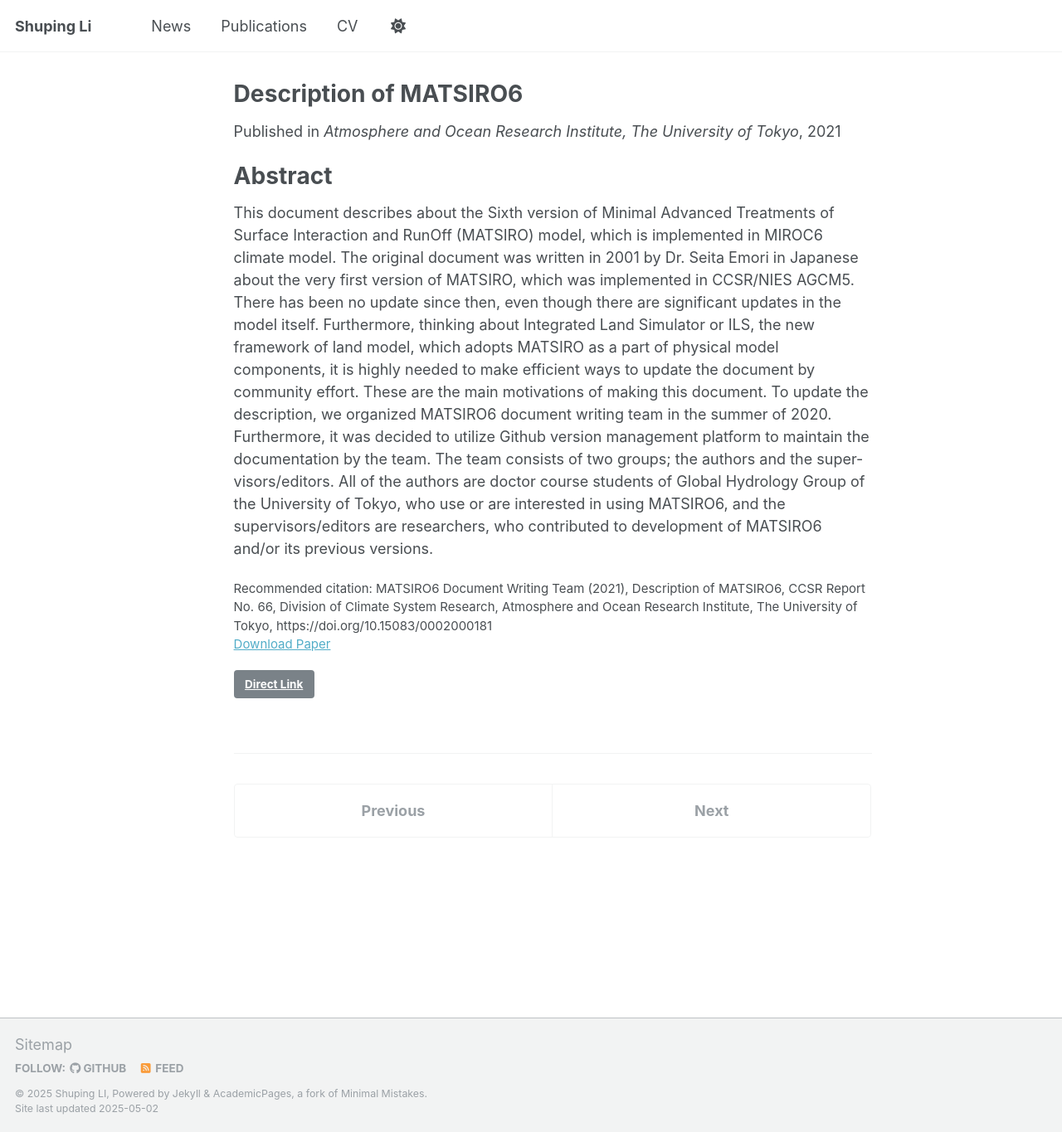
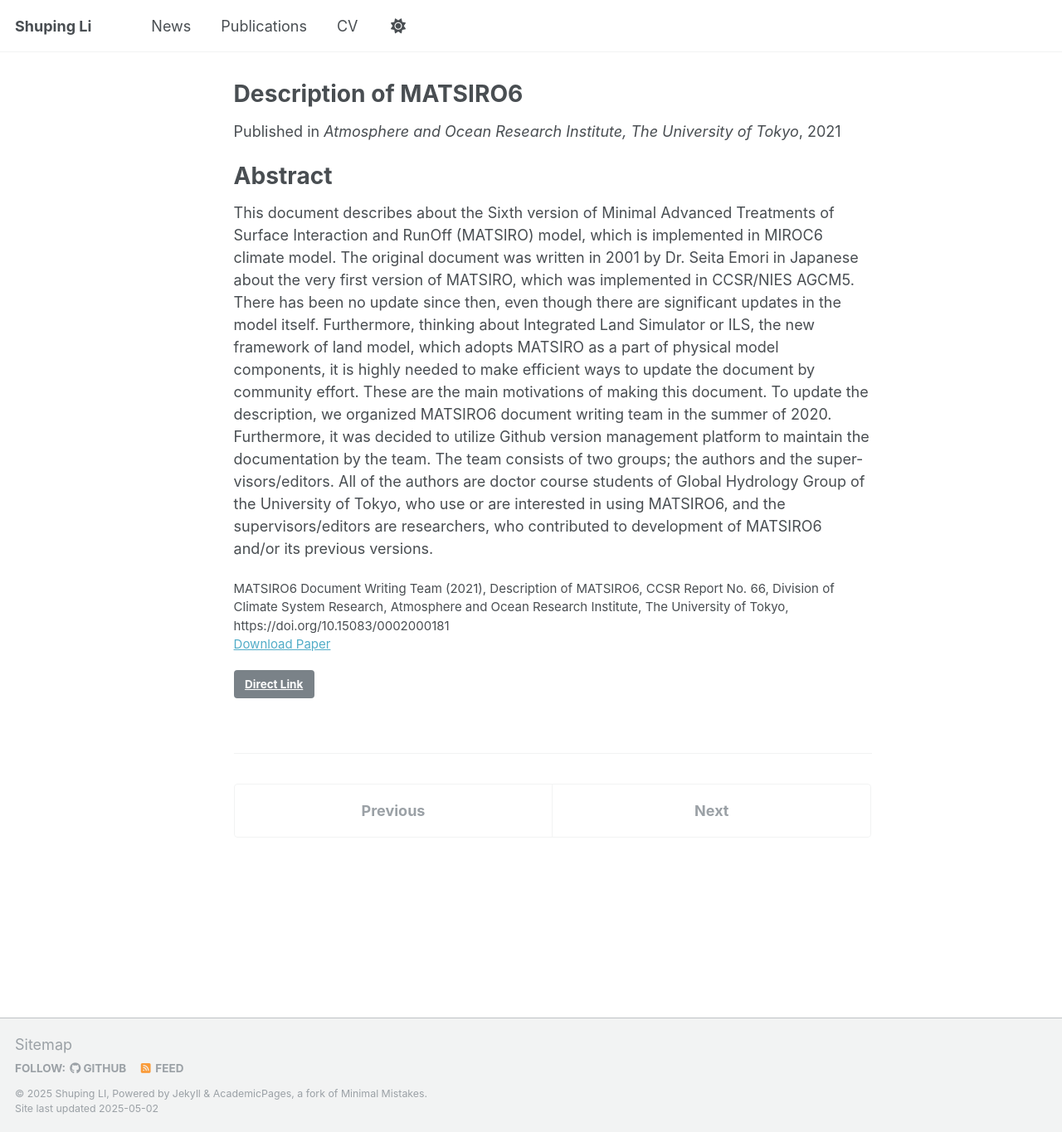
Before and after one commit to shuping-li/shuping-li.github.io, a Jekyll site: the page built from _publications/2021-05-31-matsiro6.md, in a window 1280 px wide and 1365 px high. Shown: the whole window at 83% size. Built offline with Jekyll 4.4.1, drawn with Linux system fonts in a browser that asks for light colours.

Commit message:
Update single.html

```diff
--- a/_layouts/single.html
+++ b/_layouts/single.html
@@ -31,7 +31,7 @@ layout: default
             <p class="page__meta"><i class="fa fa-clock" aria-hidden="true"></i> {% include read-time.html %}</p>
           {% endif %}
         {% if page.modified %}
-          <p class="page__date"><strong><i class="fa fa-fw fa-calendar" aria-hidden="true"></i> {{ site.data.ui-text[site.locale].date_label | default: "Published:" }}</strong> <time datetime="{{ page.modified | date: "%Y-%m-%d" }}">{{ page.modified | date: "%B %d, %Y" }}</time></p>
+          <p class="page__date"><strong><i class="fa fa-fw fa-calendar" aria-hidden="true"></i> {{ site.data.ui-text[site.locale].date_label }}</strong> <time datetime="{{ page.modified | date: "%Y-%m-%d" }}">{{ page.modified | date: "%B %d, %Y" }}</time></p>
         {% endif %}
 
         {% if page.collection == 'teaching' %}
@@ -39,7 +39,7 @@ layout: default
         {% elsif page.venue and page.date %}
           <p>Published in <i>{{ page.venue }}</i>, {{ page.date | default: "1900-01-01" | date: "%Y" }} </p>
         {% elsif page.date %}
-          <p class="page__date"><strong><i class="fa fa-fw fa-calendar" aria-hidden="true"></i> {{ site.data.ui-text[site.locale].date_label | default: "Published:" }}</strong> <time datetime="{{ page.date | date_to_xmlschema }}">{{ page.date | default: "1900-01-01" | date: "%B %d, %Y" }}</time></p>
+          <p class="page__date"><strong><i class="fa fa-fw fa-calendar" aria-hidden="true"></i> {{ site.data.ui-text[site.locale].date_label }}</strong> <time datetime="{{ page.date | date_to_xmlschema }}">{{ page.date | default: "1900-01-01" | date: "%B %d, %Y" }}</time></p>
         {% endif %}
         </header>
       {% endunless %}
@@ -48,25 +48,25 @@ layout: default
         {{ content }}
 
         {% if page.citation and page.paperurl and page.slidesurl and page.bibtexurl %}
-          <p style="font-size: smaller">Recommended citation: {{ page.citation }}<br /><a href="{{ page.paperurl }}">Download Paper</a> | <a href="{{ page.slidesurl }}">Download Slides</a> | <a href="{{ page.bibtexurl }}">Download Bibtex</a></p>
+          <p style="font-size: smaller">{{ page.citation }}<br /><a href="{{ page.paperurl }}">Download Paper</a> | <a href="{{ page.slidesurl }}">Download Slides</a> | <a href="{{ page.bibtexurl }}">Download Bibtex</a></p>
         {% elsif page.citation and page.paperurl and page.slidesurl %}
-          <p style="font-size: smaller">Recommended citation: {{ page.citation }}<br /><a href="{{ page.paperurl }}">Download Paper</a> | <a href="{{ page.slidesurl }}">Download Slides</a></p>
+          <p style="font-size: smaller">{{ page.citation }}<br /><a href="{{ page.paperurl }}">Download Paper</a> | <a href="{{ page.slidesurl }}">Download Slides</a></p>
         {% elsif page.citation and page.paperurl and page.bibtexurl %}
-          <p style="font-size: smaller">Recommended citation: {{ page.citation }}<br /><a href="{{ page.paperurl }}">Download Paper</a> | <a href="{{ page.bibtexurl }}">Download Bibtex</a></p>
+          <p style="font-size: smaller">{{ page.citation }}<br /><a href="{{ page.paperurl }}">Download Paper</a> | <a href="{{ page.bibtexurl }}">Download Bibtex</a></p>
         {% elsif page.citation and page.paperurl %}
-          <p style="font-size: smaller">Recommended citation: {{ page.citation }}<br /><a href="{{ page.paperurl }}">Download Paper</a></p>
+          <p style="font-size: smaller">{{ page.citation }}<br /><a href="{{ page.paperurl }}">Download Paper</a></p>
         {% elsif page.citation and page.slidesurl and page.bibtexurl %}
-          <p style="font-size: smaller">Recommended citation: {{ page.citation }}<br /><a href="{{ page.slidesurl }}">Download Slides</a> | <a href="{{ page.bibtexurl }}">Download Bibtex</a></p>
+          <p style="font-size: smaller">{{ page.citation }}<br /><a href="{{ page.slidesurl }}">Download Slides</a> | <a href="{{ page.bibtexurl }}">Download Bibtex</a></p>
         {% elsif page.citation and page.slidesurl %}
-          <p style="font-size: smaller">Recommended citation: {{ page.citation }}<br /><a href="{{ page.slidesurl }}">Download Slides</a></p>
+          <p style="font-size: smaller">{{ page.citation }}<br /><a href="{{ page.slidesurl }}">Download Slides</a></p>
         {% elsif page.slidesurl and page.bibtexurl %}
           <p style="font-size: smaller"><a href="{{ page.slidesurl }}">Download Slides</a> | <a href="{{ page.bibtexurl }}">Download Bibtex</a></p>
         {% elsif page.paperurl and page.bibtexurl %}
           <p style="font-size: smaller"><a href="{{ page.paperurl }}">Download Paper</a> | <a href="{{ page.bibtexurl }}">Download Bibtex</a></p>
         {% elsif page.citation and page.bibtexurl %}
-          <p style="font-size: smaller">Recommended citation: {{ page.citation }}<br /><a href="{{ page.bibtexurl }}">Download Bibtex</a></p>
+          <p style="font-size: smaller">{{ page.citation }}<br /><a href="{{ page.bibtexurl }}">Download Bibtex</a></p>
         {% elsif page.citation %}
-          <p style="font-size: smaller">Recommended citation: {{ page.citation }}</p>
+          <p style="font-size: smaller">{{ page.citation }}</p>
         {% elsif page.slidesurl %}
           <p style="font-size: smaller"><a href="{{ page.slidesurl }}">Download Slides</a></p>
         {% elsif page.bibtexurl %}
```
